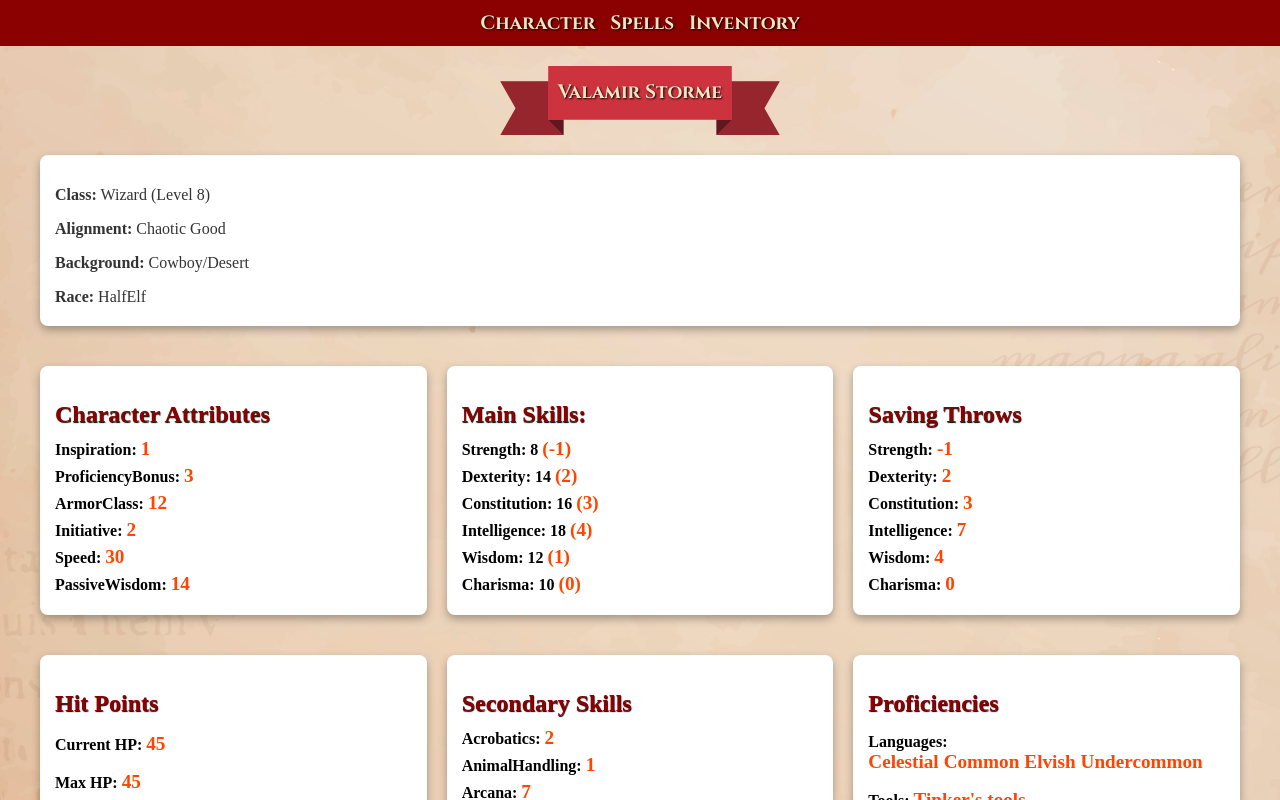
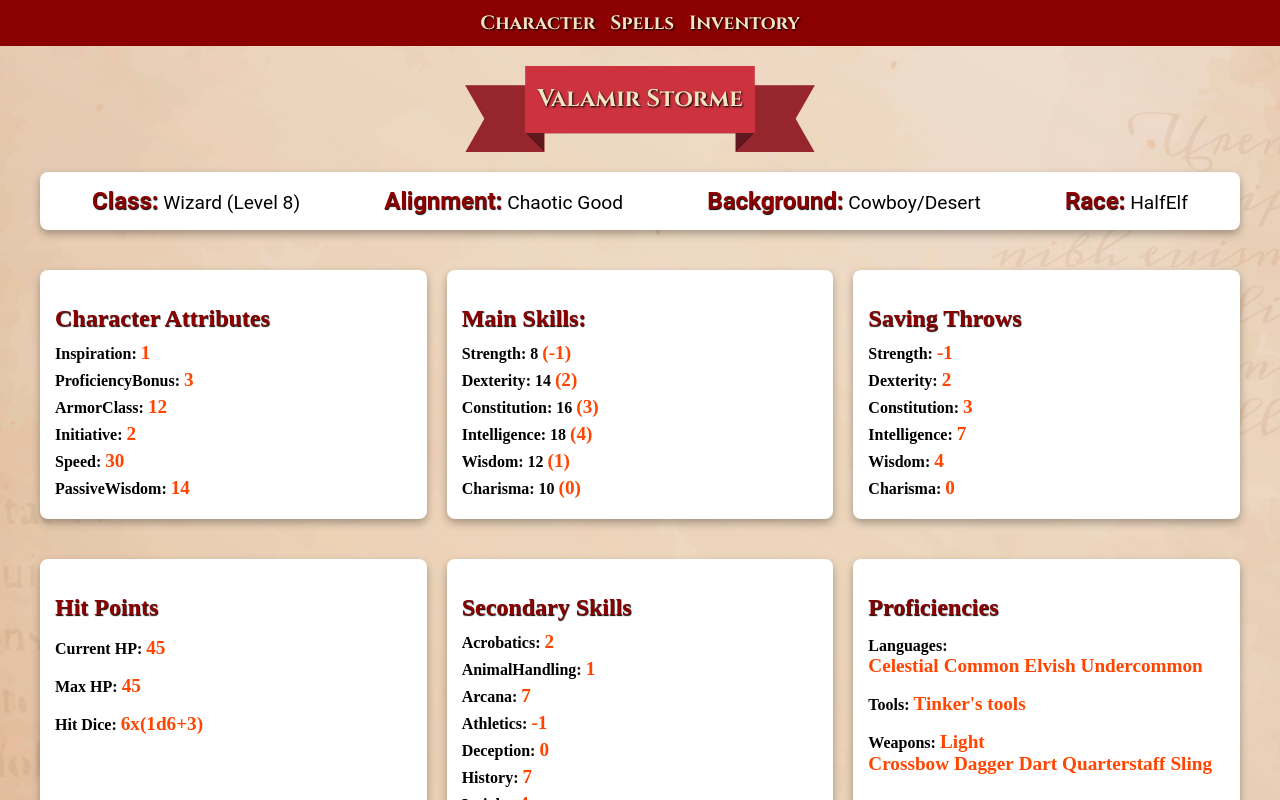
Before and after one commit to frodkata/character-sheet, a React (Create React App) app: page / in a window 1280 px wide. Shown: the top 800 px of the page. Built offline with nearby package versions, Linux system fonts and the light colour scheme.

Commit message:
Refactor CharacterTitle component for improved layout and styling; update RibbonTitle font size and centering

```diff
--- a/src/components/characterSheet/CharacterTitle.tsx
+++ b/src/components/characterSheet/CharacterTitle.tsx
@@ -12,29 +12,42 @@ const styles: { [key: string]: React.CSSProperties } = {
 		boxShadow: "0 4px 8px rgba(0, 0, 0, 0.3)",
 		borderRadius: "8px",
 		backgroundColor: "#fff",
+		display: "flex", // Use flexbox for horizontal alignment
+		justifyContent: "space-around", // Space out the items evenly
+		alignItems: "center", // Align items vertically in the center
+		textAlign: "center",
+		gap: "10px", // Add spacing between items
+		flexWrap: "wrap", // Allow wrapping on smaller screens
 	},
-	detail: {
-		fontSize: "1rem",
-		color: "#333",
-		marginBottom: "5px",
+	item: {
+		fontSize: "1.2rem", // Slightly larger font for details
+		fontFamily: "'Roboto', sans-serif", // Clean and modern font for details
+	},
+	label: {
+		color: "#8b0000",
+		fontSize: "1.5rem",
+		fontWeight: "bold",
+		marginBottom: "10px",
+		textShadow: "0.5px 0.5px 1px #000",
 	},
 };
 
 const CharacterTitle: React.FC<CharacterTitleProps> = ({ title }) => {
 	return (
 		<div style={styles.container}>
-			<p style={styles.detail}>
-				<strong>Class:</strong> {title.class} (Level {title.level})
-			</p>
-			<p style={styles.detail}>
-				<strong>Alignment:</strong> {title.alignment}
-			</p>
-			<p style={styles.detail}>
-				<strong>Background:</strong> {title.background}
-			</p>
-			<p style={styles.detail}>
-				<strong>Race:</strong> {title.race}
-			</p>
+			<div style={styles.item}>
+				<span style={styles.label}>Class:</span> {title.class} (Level{" "}
+				{title.level})
+			</div>
+			<div style={styles.item}>
+				<span style={styles.label}>Alignment:</span> {title.alignment}
+			</div>
+			<div style={styles.item}>
+				<span style={styles.label}>Background:</span> {title.background}
+			</div>
+			<div style={styles.item}>
+				<span style={styles.label}>Race:</span> {title.race}
+			</div>
 		</div>
 	);
 };
--- a/src/components/characterSheet/RibbonTitle.tsx
+++ b/src/components/characterSheet/RibbonTitle.tsx
@@ -1,7 +1,7 @@
 import React from "react";
 
 const styles: React.CSSProperties = {
-	fontSize: "1.2rem",
+	fontSize: "1.5rem",
 	fontWeight: "bold",
 	textAlign: "center",
 	fontFamily: "'Cinzel', serif", // Fantasy-style font
@@ -26,7 +26,7 @@ const styles: React.CSSProperties = {
     )
   `,
 	backgroundColor: "#CC333F", // the main color
-	width: "fit-content",
+	margin: "0 auto", // Center the ribbon horizontally
 } as React.CSSProperties;
 
 interface RibbonTitleProps {
```
